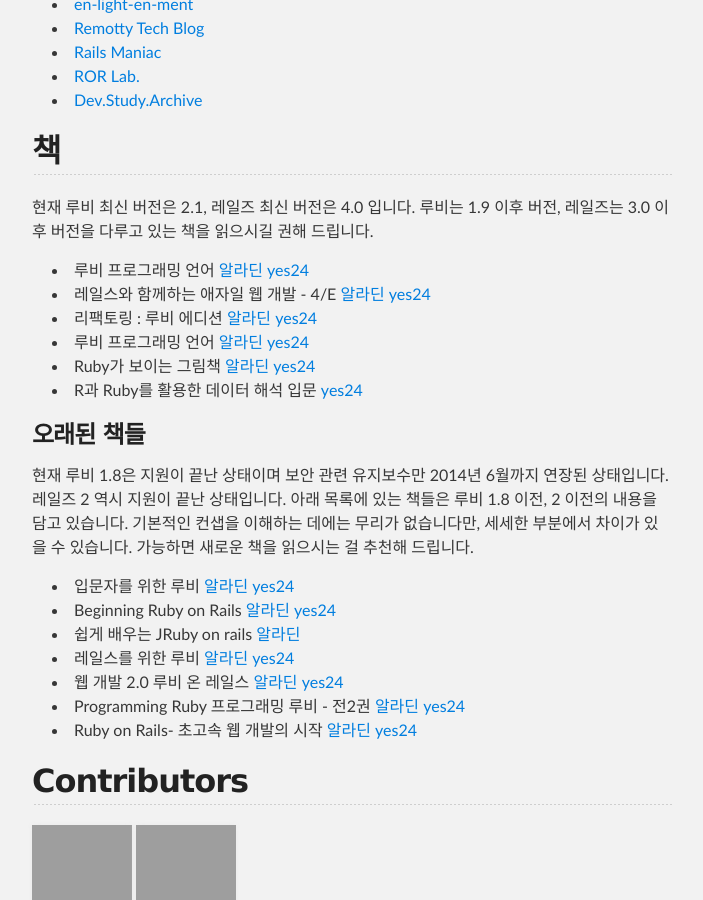
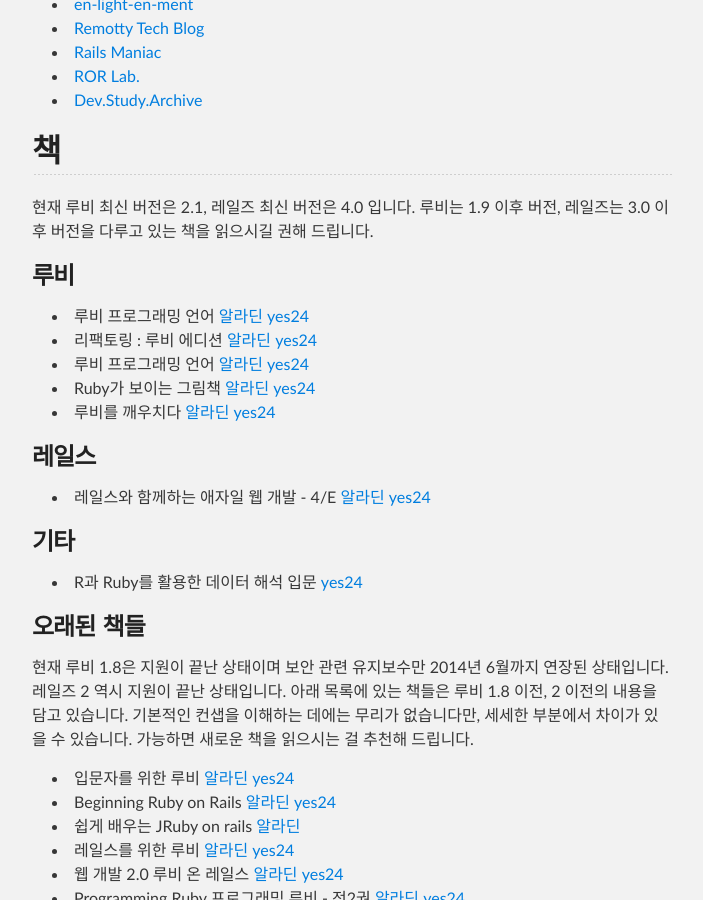
Before and after one commit to rubykr/rubykr.github.io, a Jekyll site: the page built from index.md, in a window 1280 px wide and 900 px high, scrolled down 1860 px, cut to the strip 0-900 px from the top of the window. Shown: the whole strip, without its empty margins (288-991 px from the left). Built offline with Jekyll 4.4.1, drawn with Linux system fonts in a browser that asks for light colours; Markdown is read by kramdown in place of the engine named in the settings; grey boxes are pictures that could not be loaded.

Commit message:
Add 루비를 깨우치다

```diff
--- a/index.md
+++ b/index.md
@@ -84,12 +84,11 @@
 현재 루비 최신 버전은 2.1, 레일즈 최신 버전은 4.0 입니다. 루비는 1.9 이후
 버전, 레일즈는 3.0 이후 버전을 다루고 있는 책을 읽으시길 권해 드립니다.
 
+### 루비
+
 - 루비 프로그래밍 언어
   [알라딘](http://www.aladin.co.kr/shop/wproduct.aspx?ISBN=8970507531)
   [yes24](http://www.yes24.com/24/goods/7980382?scode=032&amp;OzSrank=5)
-- 레일스와 함께하는 애자일 웹 개발 - 4/E
-  [알라딘](http://www.aladin.co.kr/shop/wproduct.aspx?ISBN=8994506063)
-  [yes24](http://www.yes24.com/24/goods/7097680?scode=032&amp;OzSrank=4)
 - 리팩토링 : 루비 에디션
   [알라딘](http://www.aladin.co.kr/shop/wproduct.aspx?ISBN=8994506063)
   [yes24](http://www.yes24.com/24/goods/5714409?scode=032&amp;OzSrank=6)
@@ -99,6 +98,18 @@
 - Ruby가 보이는 그림책
   [알라딘](http://www.aladin.co.kr/shop/wproduct.aspx?ISBN=8931550685)
   [yes24](http://www.yes24.com/24/goods/3689449?scode=032&amp;OzSrank=3)
+- 루비를 깨우치다
+  [알라딘](http://www.aladin.co.kr/shop/wproduct.aspx?ISBN=8994774769)
+  [yes24](http://www.yes24.com/24/goods/14163047?scode=032&OzSrank=1)
+
+### 레일스
+
+- 레일스와 함께하는 애자일 웹 개발 - 4/E
+  [알라딘](http://www.aladin.co.kr/shop/wproduct.aspx?ISBN=8994506063)
+  [yes24](http://www.yes24.com/24/goods/7097680?scode=032&amp;OzSrank=4)
+
+### 기타
+
 - R과 Ruby를 활용한 데이터 해석 입문
   [yes24](http://www.yes24.com/24/goods/11796950?scode=032&OzSrank=1)
 
```
